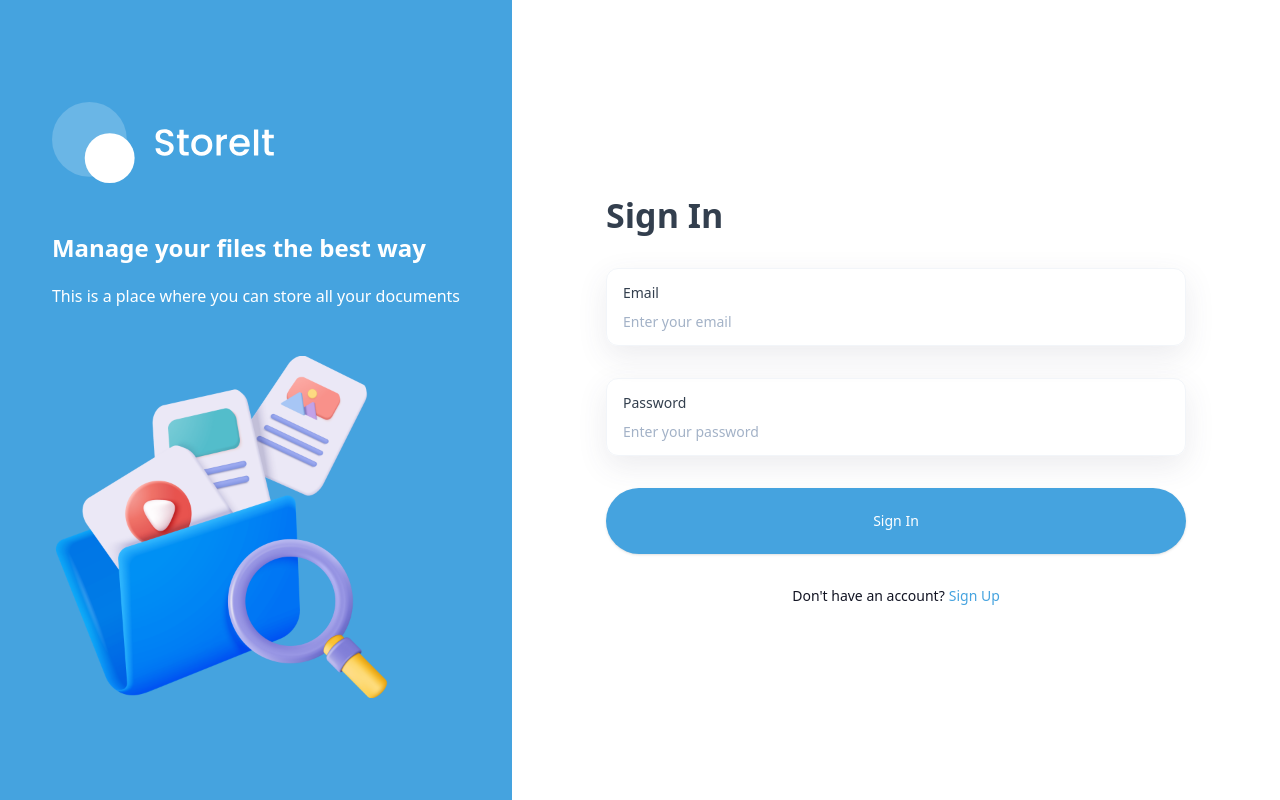
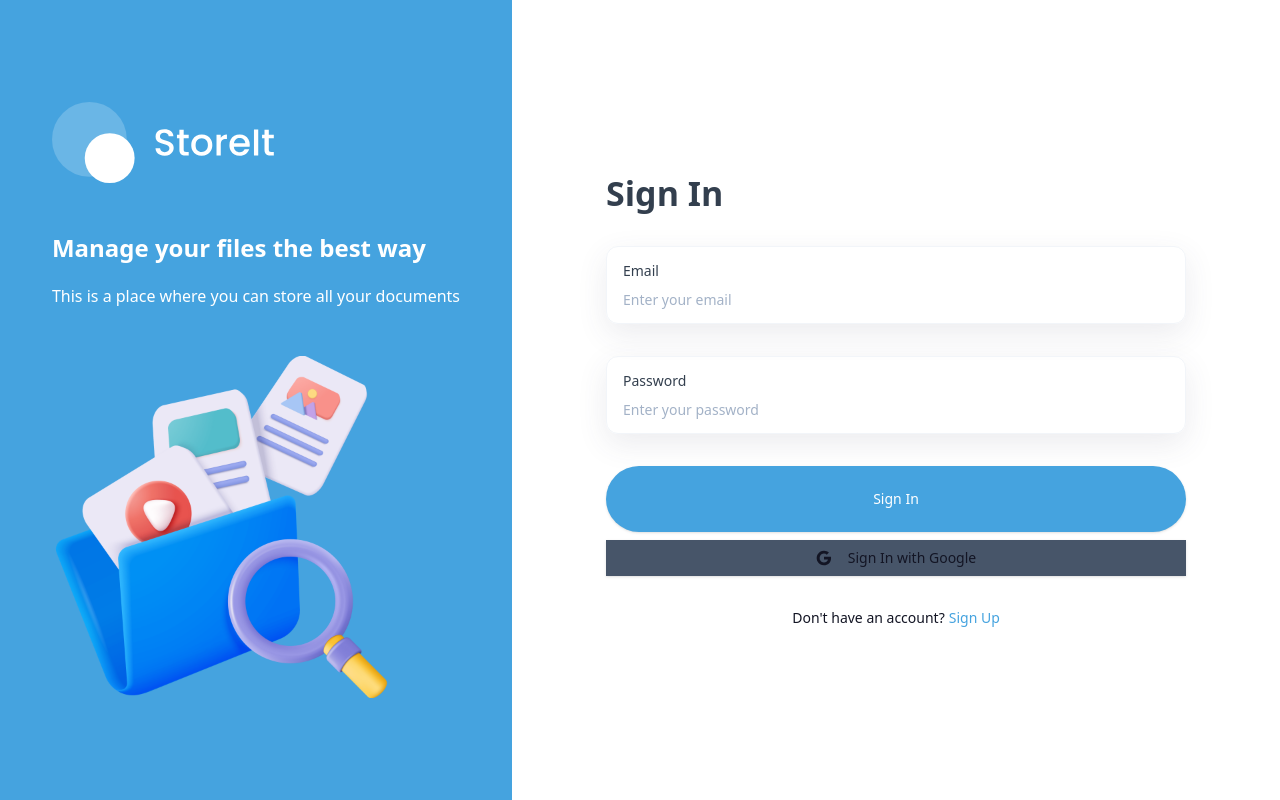
Before and after one commit to SimonStMichel/google-drive-clone, a Next.js app: page /sign-in in a window 1280 px wide. Built offline with nearby package versions, Linux system fonts and the light colour scheme; no server answers.

Commit message:
other random changes

```diff
--- a/components/AuthForm.tsx
+++ b/components/AuthForm.tsx
@@ -2,19 +2,19 @@
 
 import { useState } from "react";
 
+import Link from "next/link";
+import Image from "next/image";
+
+import { z } from "zod";
+import { useForm } from "react-hook-form";
 import { zodResolver } from "@hookform/resolvers/zod";
-import { useForm } from "react-hook-form";
-import { z } from "zod";
-
-import Image from "next/image";
-import Link from "next/link";
 
 import { useAuth } from "@/lib/auth/auth-context";
 
-import { Form, FormControl, FormField, FormItem, FormLabel, FormMessage } from "@/components/ui/form";
+import { redirect } from "next/navigation";
 import { Input } from "@/components/ui/input";
 import { Button } from "@/components/ui/button";
-import { redirect } from "next/navigation";
+import { Form, FormControl, FormField, FormItem, FormLabel, FormMessage } from "@/components/ui/form";
 
 type FormType = "sign-in" | "sign-up";
 
@@ -26,32 +26,42 @@ interface StatusMessage {
 }
 
 const authFormSchema = (formType: FormType) => {
-  return z.object({
+  const baseSchema = z.object({
     email: z.string().email(),
     password: z.string().min(8).max(50)
   });
+
+  if (formType === "sign-up") {
+    return baseSchema.extend({
+      fullName: z.string().optional()
+    });
+  }
+
+  return baseSchema;
 };
 
 const AuthForm = ({ type }: { type: FormType }) => {
   const [isLoading, setIsLoading] = useState(false);
   const [status, setStatus] = useState<StatusMessage>({ type: "idle", text: "" });
 
-  const { signIn, signUp } = useAuth();
+  const { signInEmailPassword, signUpEmailPassword, signInWithGoogle } = useAuth();
 
   const formSchema = authFormSchema(type);
   const form = useForm<z.infer<typeof formSchema>>({
     resolver: zodResolver(formSchema),
     defaultValues: {
       email: "",
-      password: ""
+      password: "",
+      ...(type === "sign-up" && { fullName: "" })
     },
   });
 
-  const onSubmit = async (values: z.infer<typeof formSchema>) => {
+  const onSubmit = async (values: any) => {
     setIsLoading(true);
 
     if (!values.email || !values.password) {
       setStatus({ type: "error", text: "Please fill in all fields" });
+      setIsLoading(false);
       return;
     }
 
@@ -61,7 +71,7 @@ const AuthForm = ({ type }: { type: FormType }) => {
     setStatus({ type: "loading", text: type === "sign-up" ? "Creating account..." : "Signing in..." });
 
     if (type === "sign-up") {
-      const { error } = await signUp(email, password);
+      const { error } = await signUpEmailPassword(email, password, values.fullName);
 
       if (error) {
         setStatus({ type: "error", text: error.message });
@@ -69,13 +79,12 @@ const AuthForm = ({ type }: { type: FormType }) => {
         setStatus({ type: "success", text: "Check your inbox to confirm your account." });
       }
     } else {
-      const { error } = await signIn(email, password);
+      const { error } = await signInEmailPassword(email, password);
 
       if (error) {
         setStatus({ type: "error", text: error.message });
       } else {
         setStatus({ type: "success", text: "Signed in successfully!" });
-        // Wait for session to propagate before redirecting
         await new Promise(resolve => setTimeout(resolve, 100));
         redirect("/");
       }
@@ -88,13 +97,14 @@ const AuthForm = ({ type }: { type: FormType }) => {
       <Form {...form}>
         <form onSubmit={form.handleSubmit(onSubmit)} className="auth-form relative">
           <h1 className="form-title">{type === "sign-in" ? "Sign In" : "Sign Up"}</h1>
-          {/* {type === "sign-up" && (<FormField
+          {type === "sign-up" && (
+            <FormField
               control={form.control}
               name="fullName"
               render={({ field }) => (
                 <FormItem>
                   <div className="shad-form-item">
-                  <FormLabel className="shad-form-label">Full Name</FormLabel>
+                    <FormLabel className="shad-form-label">Full Name (Optional)</FormLabel>
                     <FormControl>
                       <Input placeholder="Enter your full name" className="shad-input" {...field} />
                     </FormControl>
@@ -102,7 +112,8 @@ const AuthForm = ({ type }: { type: FormType }) => {
                   <FormMessage className="shad-form-message" />
                 </FormItem>
               )}
-          />)} */}
+            />
+          )}
           <FormField
             control={form.control}
             name="email"
@@ -140,6 +151,35 @@ const AuthForm = ({ type }: { type: FormType }) => {
                 <Image src="/assets/icons/loader.svg" alt="loader" width={24} height={24} className="ml-2 animate-spin" />
               )}
             </Button>
+            {type === "sign-in" && (
+              <Button
+                type="button"
+                onClick={async () => {
+                  setIsLoading(true);
+                  const { error } = await signInWithGoogle();
+                  if (error) {
+                    setStatus({ type: "error", text: error.message });
+                  }
+                  setIsLoading(false);
+                }}
+                disabled={isLoading}
+                className="w-full mt-2 bg-slate-600 hover:bg-slate-700"
+              >
+                {isLoading ? (
+                  <Image src="/assets/icons/loader.svg" alt="loader" width={24} height={24} className="ml-2 animate-spin" />
+                ) : (
+                  <>
+                    <svg className="w-4 h-4 mr-2" viewBox="0 0 24 24">
+                      <path fill="currentColor" d="M22.56 12.25c0-.78-.07-1.53-.2-2.25H12v4.26h5.92c-.26 1.37-1.04 2.53-2.21 3.31v2.77h3.57c2.08-1.92 3.28-4.74 3.28-8.09z"/>
+                      <path fill="currentColor" d="M12 23c2.97 0 5.46-.98 7.28-2.66l-3.57-2.77c-.98.66-2.23 1.06-3.71 1.06-2.86 0-5.29-1.93-6.16-4.53H2.18v2.84C3.99 20.53 7.7 23 12 23z"/>
+                      <path fill="currentColor" d="M5.84 14.09c-.22-.66-.35-1.36-.35-2.09s.13-1.43.35-2.09V7.07H2.18C1.43 8.55 1 10.22 1 12s.43 3.45 1.18 4.93l2.85-2.22.81-.62z"/>
+                      <path fill="currentColor" d="M12 5.38c1.62 0 3.06.56 4.21 1.64l3.15-3.15C17.45 2.09 14.97 1 12 1 7.7 1 3.99 3.47 2.18 7.07l3.66 2.84c.87-2.6 3.3-4.53 6.16-4.53z"/>
+                    </svg>
+                    Sign In with Google
+                  </>
+                )}
+              </Button>
+            )}
             {status.text && (
               <div
                 role="status"
--- a/components/FormattedDateTime.tsx
+++ b/components/FormattedDateTime.tsx
@@ -1,4 +1,4 @@
-import React from "react";
+"use client";
 
 import { cn, formatDateTime } from "@/lib/utils";
 
--- a/components/Header.tsx
+++ b/components/Header.tsx
@@ -1,13 +1,13 @@
 "use client";
 
-import { Button } from "./ui/button";
 import Image from "next/image";
 import { useRouter } from "next/navigation";
-import Search from "./Search";
-import FileUploader from "./FileUploader";
 
 import { useAuth } from "@/lib/auth/auth-context";
 
+import Search from "./Search";
+import { Button } from "./ui/button";
+import FileUploader from "./FileUploader";
 interface Props {
   userId: string,
   accountId: string
--- a/components/MobileNavigation.tsx
+++ b/components/MobileNavigation.tsx
@@ -1,15 +1,15 @@
 "use client";
 
-import React, { useState } from "react";
+import { useState } from "react";
+
+import Link from "next/link";
+import Image from "next/image";
+import { usePathname, useRouter } from "next/navigation";
 
 import { cn } from "@/lib/utils";
+import { navItems } from "@/constants";
+import { useAuth } from "@/lib/auth/auth-context";
 
-import { navItems } from "@/constants";
-import { signOutUser } from "@/lib/actions/user.actions";
-
-import Image from "next/image";
-import { usePathname } from "next/navigation";
-import Link from "next/link";
 
 import {
   Sheet,
@@ -17,11 +17,10 @@ import {
   SheetTitle,
   SheetTrigger,
 } from "@/components/ui/sheet";
+import { Button } from "./ui/button";
 import { Separator } from "./ui/separator";
-import { Button } from "./ui/button";
 
 import FileUploader from "./FileUploader";
-
 interface Props {
   $id: string;
   accountId: string;
@@ -30,11 +29,17 @@ interface Props {
   email: string;
 }
 
-
 const MobileNavigation = ({ $id: ownerId, accountId, fullName, avatar, email }: Props) => {
 
   const [open, setOpen] = useState(false);
   const pathname = usePathname();
+
+  const { signOut } = useAuth();
+
+  const handleSignOut = async () => {
+    await signOut();
+    router.push("/sign-in");
+  };
 
   return (
     <header className="mobile-header">
--- a/components/OTPModal.tsx
+++ b/components/OTPModal.tsx
@@ -1,6 +1,6 @@
 "use client";
 
-import React, { useState } from "react";
+import { useState } from "react";
 
 import {
     AlertDialog,
@@ -23,9 +23,6 @@ import { REGEXP_ONLY_DIGITS } from "input-otp";
 
 import Image from "next/image";
 import { useRouter } from "next/navigation";
-
-import { verifySecret, sendEmailOTP } from "@/lib/actions/user.actions";
-
 
 const OtpModal = ({ accountId, email }: { accountId: string; email: string }) => {
 
--- a/components/Sort.tsx
+++ b/components/Sort.tsx
@@ -1,6 +1,4 @@
 "use client";
-
-import React from "react";
 
 import { usePathname, useRouter } from "next/navigation";
 
--- a/components/Thumbnail.tsx
+++ b/components/Thumbnail.tsx
@@ -1,8 +1,8 @@
-import React from "react";
+"use client";
+
+import Image from "next/image";
 
 import { getFileIcon, cn } from "@/lib/utils";
-
-import Image from "next/image";
 
 interface Props {
     type: string;
--- a/lib/actions/file.actions.ts
+++ b/lib/actions/file.actions.ts
@@ -81,7 +81,7 @@ const createQueries = (
   let query = createAdminClient()
     .from("files")
     .select("*")
-    .or(`owner.eq.${currentUser.$id},users.cs.{${currentUser.email}}`);
+    .or(`owner.eq.${currentUser.$id},users.cs.{${currentUser.$id}}`);
 
   if (types.length > 0) query = query.in("type", types);
   if (searchText) query = query.ilike("name", `%${searchText}%`);
--- a/lib/auth/auth-context.tsx
+++ b/lib/auth/auth-context.tsx
@@ -9,8 +9,9 @@ import { getSupabaseBrowserClient } from "@/lib/supabase/browser-client";
 interface AuthContextType {
   user: User | null;
   loading: boolean;
-  signIn: (email: string, password: string) => Promise<{ error: Error | null }>;
-  signUp: (email: string, password: string) => Promise<{ error: Error | null }>;
+  signInEmailPassword: (email: string, password: string) => Promise<{ error: Error | null }>;
+  signUpEmailPassword: (email: string, password: string, fullName?: string) => Promise<{ error: Error | null }>;
+  signInWithGoogle: () => Promise<{ error: Error | null }>;
   signOut: () => Promise<void>;
 }
 
@@ -42,13 +43,29 @@ export function AuthProvider({ children }: { children: ReactNode }) {
     };
   }, [supabase]);
 
-  const signIn = async (email: string, password: string) => {
+  const signInEmailPassword = async (email: string, password: string) => {
     const { error } = await supabase.auth.signInWithPassword({ email, password });
     return { error: error as Error | null };
   };
 
-  const signUp = async (email: string, password: string) => {
-    const { error } = await supabase.auth.signUp({ email, password });
+  const signUpEmailPassword = async (email: string, password: string, fullName?: string) => {
+    const { error } = await supabase.auth.signUp({
+      email,
+      password,
+      options: {
+        data: fullName ? { full_name: fullName } : {}
+      }
+    });
+    return { error: error as Error | null };
+  };
+
+  const signInWithGoogle = async () => {
+    const { error } = await supabase.auth.signInWithOAuth({
+      provider: 'google',
+      options: {
+        redirectTo: `${typeof window !== 'undefined' ? window.location.origin : ''}/auth/callback`,
+      }
+    });
     return { error: error as Error | null };
   };
 
@@ -57,7 +74,7 @@ export function AuthProvider({ children }: { children: ReactNode }) {
   };
 
   return (
-    <AuthContext.Provider value={{ user, loading, signIn, signUp, signOut }}>
+    <AuthContext.Provider value={{ user, loading, signInEmailPassword, signUpEmailPassword, signInWithGoogle, signOut }}>
       {children}
     </AuthContext.Provider>
   );
```
Also changed, not shown: 1 other file (tests, documents, lock files or other folders). Lines whose indentation alone changed are shown as unchanged.
